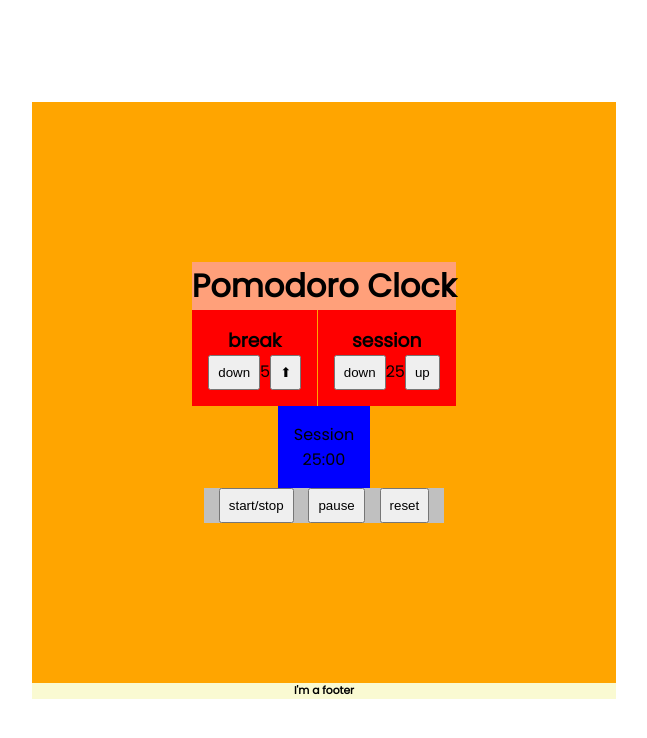
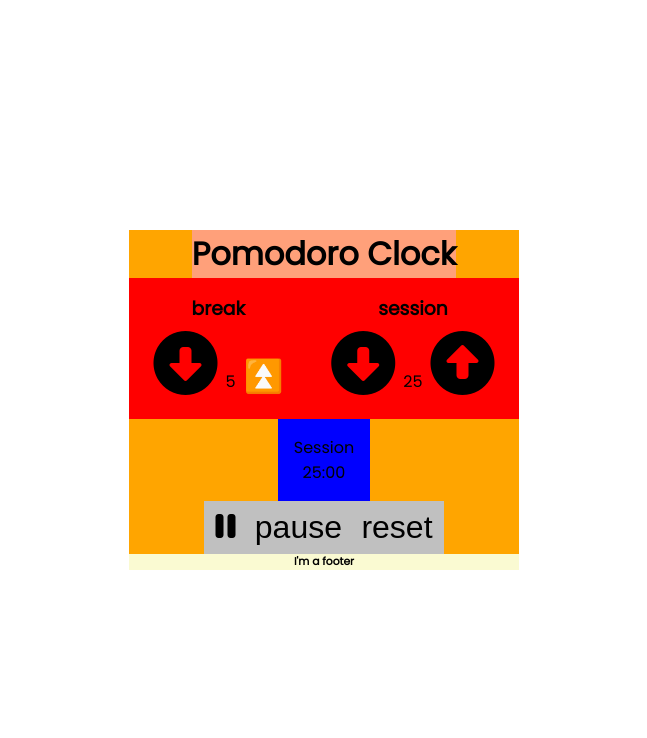
Before and after one commit to djma777/fcc-pomodoro-clock-v2, a React (Create React App) app: page / in a window 1280 px wide. Shown: the top 738 px of the page, without its empty margins (316-963 px from the left). Built offline with nearby package versions, Linux system fonts and the light colour scheme.

Commit message:
starting with design. -100% done

```diff
--- a/public/index.html
+++ b/public/index.html
@@ -13,6 +13,10 @@
       href="https://fonts.googleapis.com/css?family=Poppins&display=swap"
       rel="stylesheet"
     />
+    <script
+      src="https://kit.fontawesome.com/d2d4cd757f.js"
+      crossorigin="anonymous"
+    ></script>
     <link rel="apple-touch-icon" href="%PUBLIC_URL%/logo192.png" />
     <!--
       manifest.json provides metadata used when your web app is installed on a
--- a/src/App.js
+++ b/src/App.js
@@ -156,20 +156,20 @@ function App() {
         <LengthControlsWrapper>
           <LengthControls id="break">
             <Button id="break-decrement" handleClick={handleClick}>
-              down
+              <i className="fas fa-arrow-alt-circle-down fa-2x"></i>
             </Button>
             <span id="break-length">{Math.floor(breakLength / 60)}</span>
             <Button id="break-increment" handleClick={handleClick}>
-              &#11014;
+              &#9195;
             </Button>
           </LengthControls>
           <LengthControls id="session" length={sessionLength}>
             <Button id="session-decrement" handleClick={handleClick}>
-              down
+              <i className="fas fa-arrow-alt-circle-down fa-2x"></i>
             </Button>
             <span id="session-length">{Math.floor(sessionLength / 60)}</span>
             <Button id="session-increment" handleClick={handleClick}>
-              up
+              <i className="fas fa-arrow-alt-circle-up fa-2x"></i>
             </Button>
           </LengthControls>
         </LengthControlsWrapper>
@@ -177,7 +177,11 @@ function App() {
 
         <BottomControlsWrapper>
           <Button id="start_stop" handleClick={handleClick}>
-            start/stop
+            {!play ? (
+              <i className="fas fa-pause"></i>
+            ) : (
+              <i className="fas fa-play"></i>
+            )}
           </Button>
           <Button id="pause" handleClick={handleClick}>
             pause
--- a/src/components/AppWrapper/AppWrapper.styled.js
+++ b/src/components/AppWrapper/AppWrapper.styled.js
@@ -6,6 +6,4 @@ export const StyledAppWrapper = styled.div`
   flex-direction: column;
   justify-content: center;
   align-items: center;
-
-  padding: 10rem;
 `;
--- a/src/components/Button/Button.styled.js
+++ b/src/components/Button/Button.styled.js
@@ -2,4 +2,16 @@ import styled from "styled-components";
 
 export const StyledButton = styled.button`
   padding: 0.5rem;
+  background-color: transparent;
+  border: none;
+  outline: none;
+  font-size: 2rem;
+
+  :active {
+    transform: translateY(3px);
+  }
+
+  :hover {
+    font-size: 2.25rem;
+  }
 `;
```
